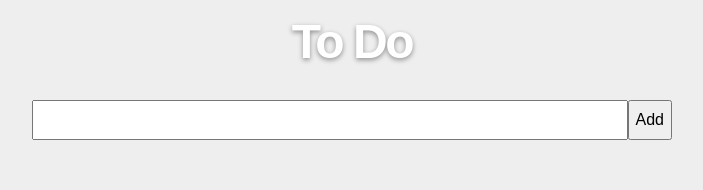
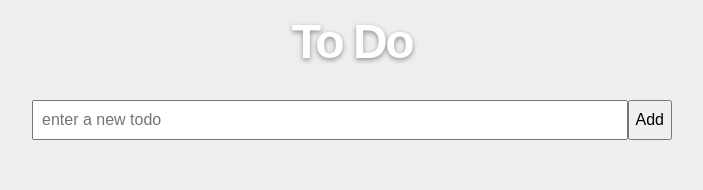
Before and after one commit to paulhhowells/react-todo, a React (Create React App) app: page / in a window 1280 px wide. Shown: the top 190 px of the page, without its empty margins (288-991 px from the left). Built offline with nearby package versions, Linux system fonts and the light colour scheme.

Commit message:
feat: added placeholder text

```diff
--- a/src/components/TodoAdd/index.js
+++ b/src/components/TodoAdd/index.js
@@ -30,6 +30,7 @@ function TodoAdd (props) {
         type="text"
         value={value}
         onChange={handleChange}
+        placeholder="enter a new todo"
       />
       <button type="submit" className="todo__add-button">Add</button>
     </form>
```
